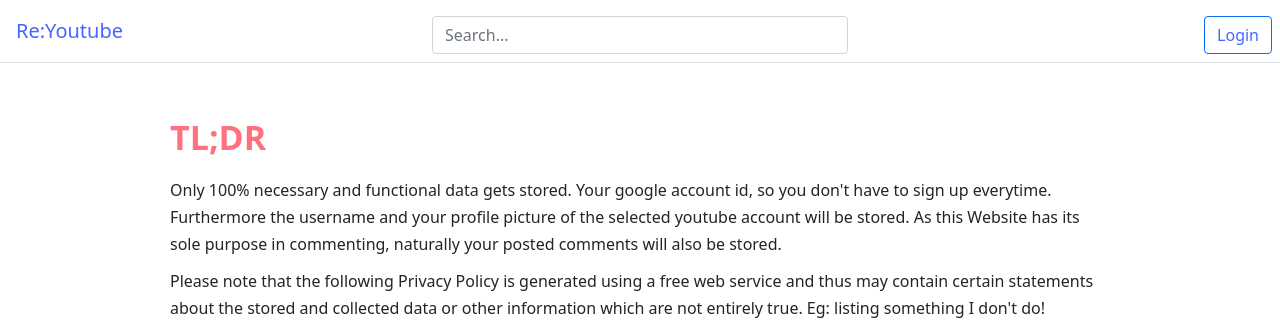
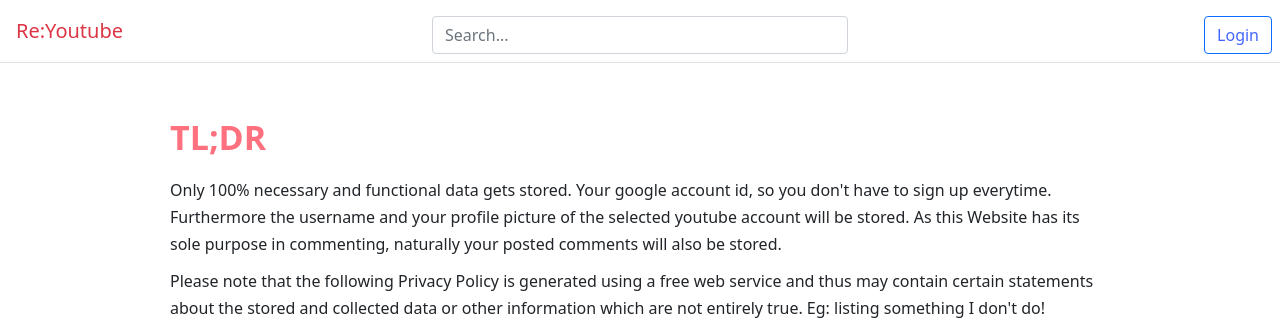
Before and after one commit to Gaareth/Re-Youtube, a Flask app: page /privacy_policy in a window 1280 px wide. Shown: the top 322 px of the page. Run offline with Flask 2, Linux system fonts and the light colour scheme; parts of the project's set-up code (start-up, migrations or seed data) failed here and were passed over.

Commit message:
fix brand name color

```diff
--- a/ReYoutube/templates/layout.html
+++ b/ReYoutube/templates/layout.html
@@ -26,7 +26,7 @@
                     <svg class="bi me-2" width="40" height="32"><use xlink:href="#bootstrap"/></svg>
                   </a>-->
 
-                    <a href="/" class="navbar-brand px-2" style="color: #dc3545;">Re:Youtube</a>
+                    <a href="/" class="navbar-brand px-2" style="color: #dc3545 !important;">Re:Youtube</a>
                 </div>
                 <div class="col px-1">
                         <form class="col-12 col-lg-auto mb-1 mb-lg-0" style="min-width: 35%;" action="{{url_for('watch')}}" method="GET">
```
